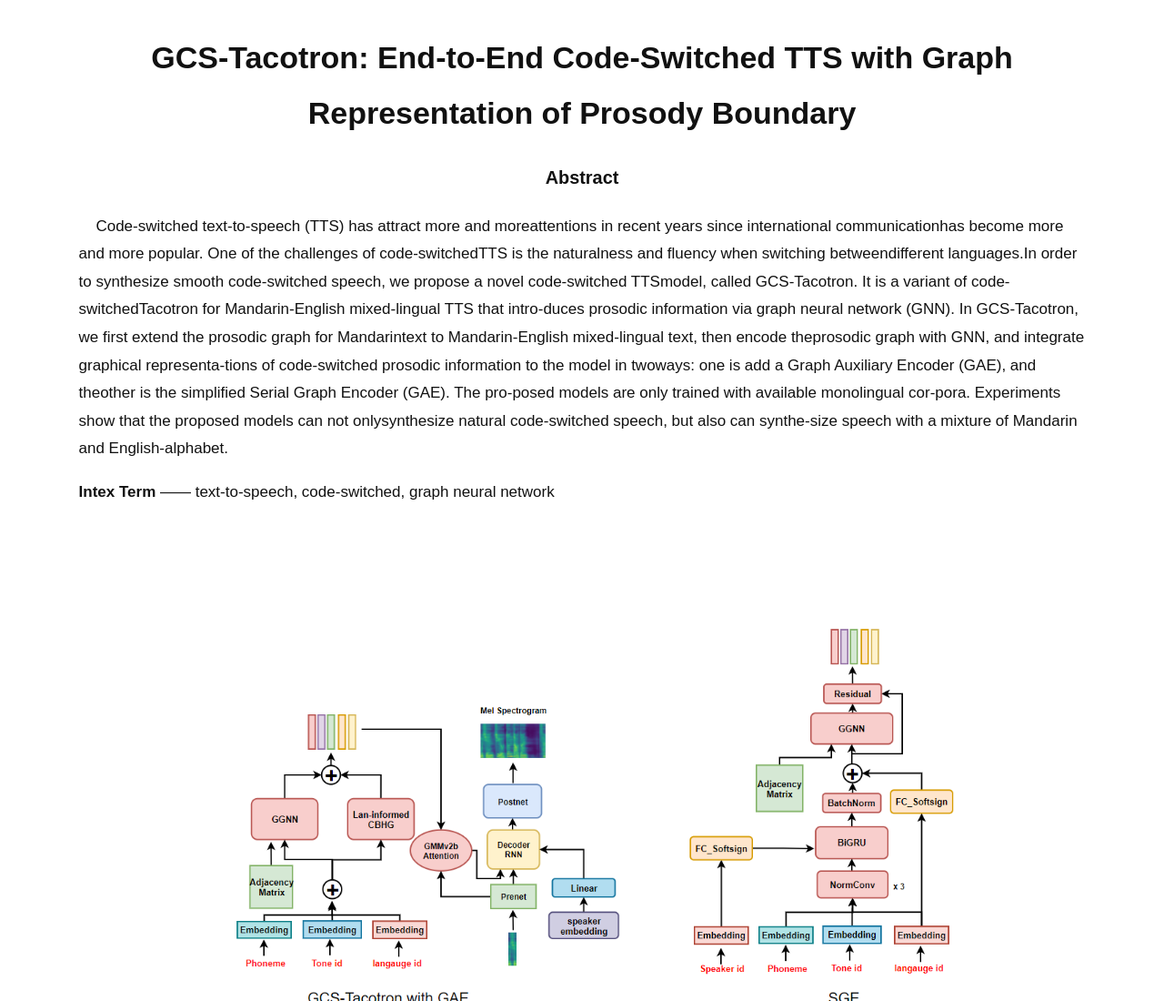
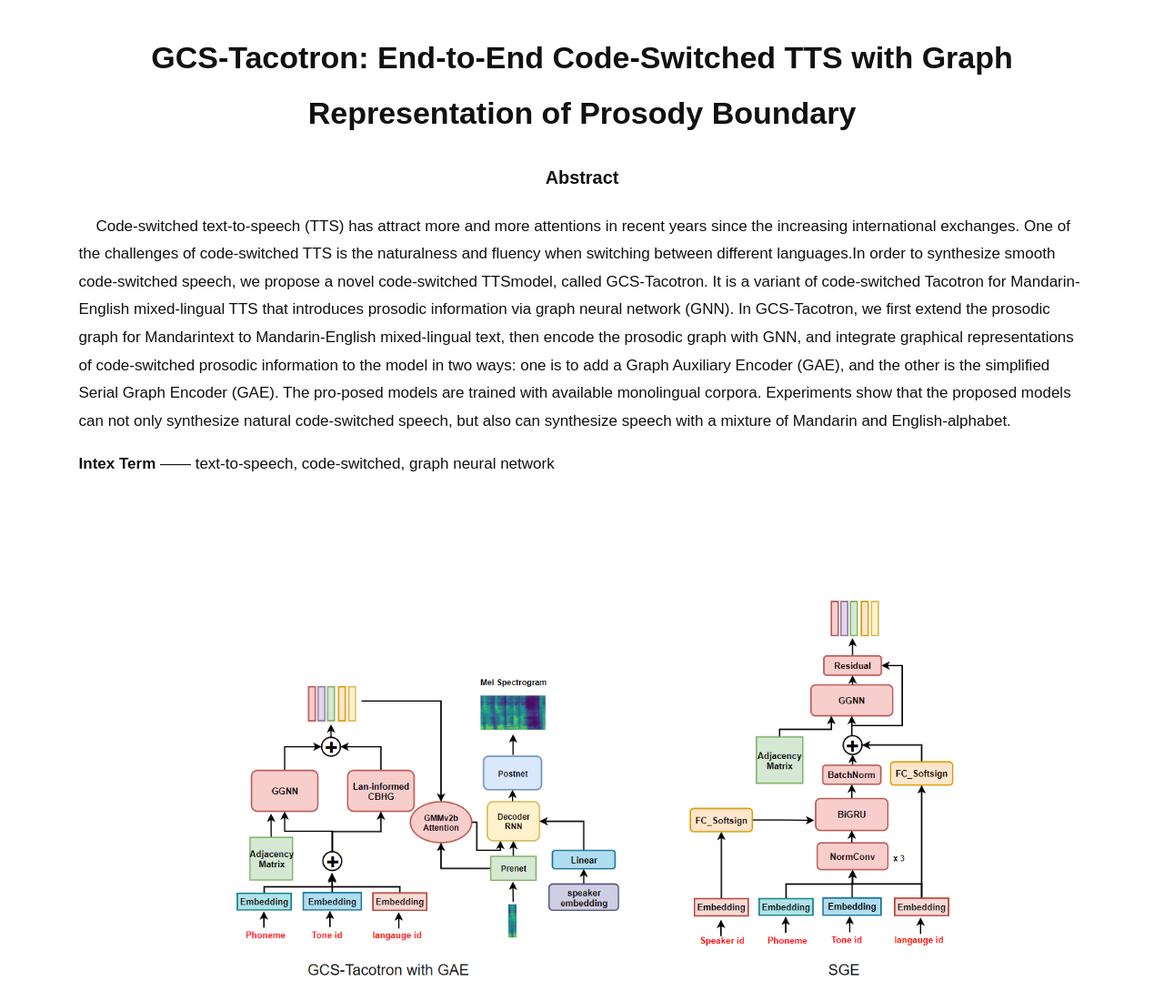
Before and after one commit to Charles6Git/GCSTacotron.github.io, a plain HTML site: page index.html in a window 1280 px wide. Shown: the top 1100 px of the page at 91% size. Drawn offline with Linux system fonts and the light colour scheme.

Commit message:
Update index.html

```diff
--- a/index.html
+++ b/index.html
@@ -30,7 +30,7 @@ img {
 	<h3 style="text-align: center">Abstract</h3>
 <div style="width: 92%; margin: 0 auto">
   <p>
-  	&nbsp;&nbsp;&nbsp;&nbsp;Code-switched text-to-speech (TTS) has attract more and moreattentions in recent years since international communicationhas become more and more popular. One of the challenges of code-switchedTTS is the naturalness and fluency when switching betweendifferent languages.In order to synthesize smooth code-switched speech, we propose a novel code-switched TTSmodel, called GCS-Tacotron. It is a variant of code-switchedTacotron for Mandarin-English mixed-lingual TTS that intro-duces prosodic information via graph neural network (GNN). In GCS-Tacotron, we first extend the prosodic graph for Mandarintext to Mandarin-English mixed-lingual text, then encode theprosodic graph with GNN, and integrate graphical representa-tions of code-switched prosodic information to the model in twoways: one is add a Graph Auxiliary Encoder (GAE), and theother is the simplified Serial Graph Encoder (GAE). The pro-posed models are only trained with available monolingual cor-pora. Experiments show that the proposed models can not onlysynthesize natural code-switched speech, but also can synthe-size speech with a mixture of Mandarin and English-alphabet.
+  	&nbsp;&nbsp;&nbsp;&nbsp;Code-switched text-to-speech (TTS) has attract more and more attentions in recent years since the increasing international exchanges. One of the challenges of code-switched TTS is the naturalness and fluency when switching between different languages.In order to synthesize smooth code-switched speech, we propose a novel code-switched TTSmodel, called GCS-Tacotron. It is a variant of code-switched Tacotron for Mandarin-English mixed-lingual TTS that introduces prosodic information via graph neural network (GNN). In GCS-Tacotron, we first extend the prosodic graph for Mandarintext to Mandarin-English mixed-lingual text, then encode the prosodic graph with GNN, and integrate graphical representations of code-switched prosodic information to the model in two ways: one is to add a Graph Auxiliary Encoder (GAE), and the other is the simplified Serial Graph Encoder (GAE). The pro-posed models are trained with available monolingual corpora. Experiments show that the proposed models can not only synthesize natural code-switched speech, but also can synthesize speech with a mixture of Mandarin and English-alphabet.
   </p>
   <p><b>Intex Term</b> —— text-to-speech, code-switched, graph neural network</p>
 </div>
```
